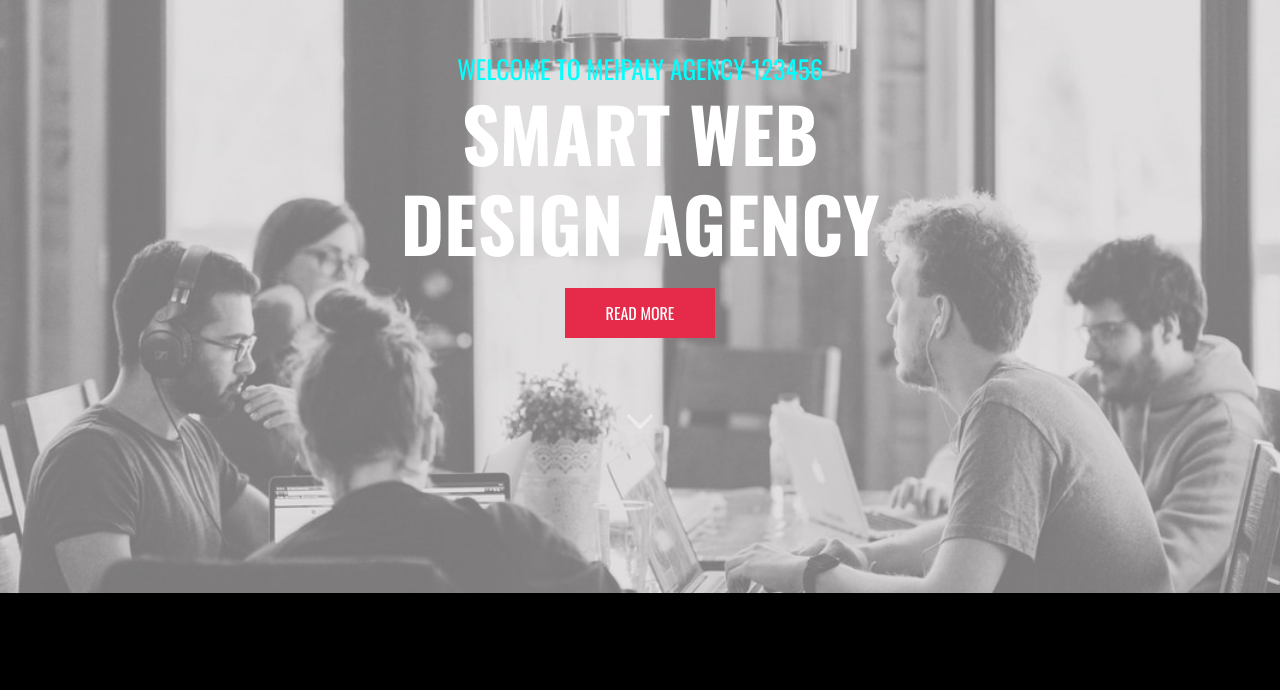
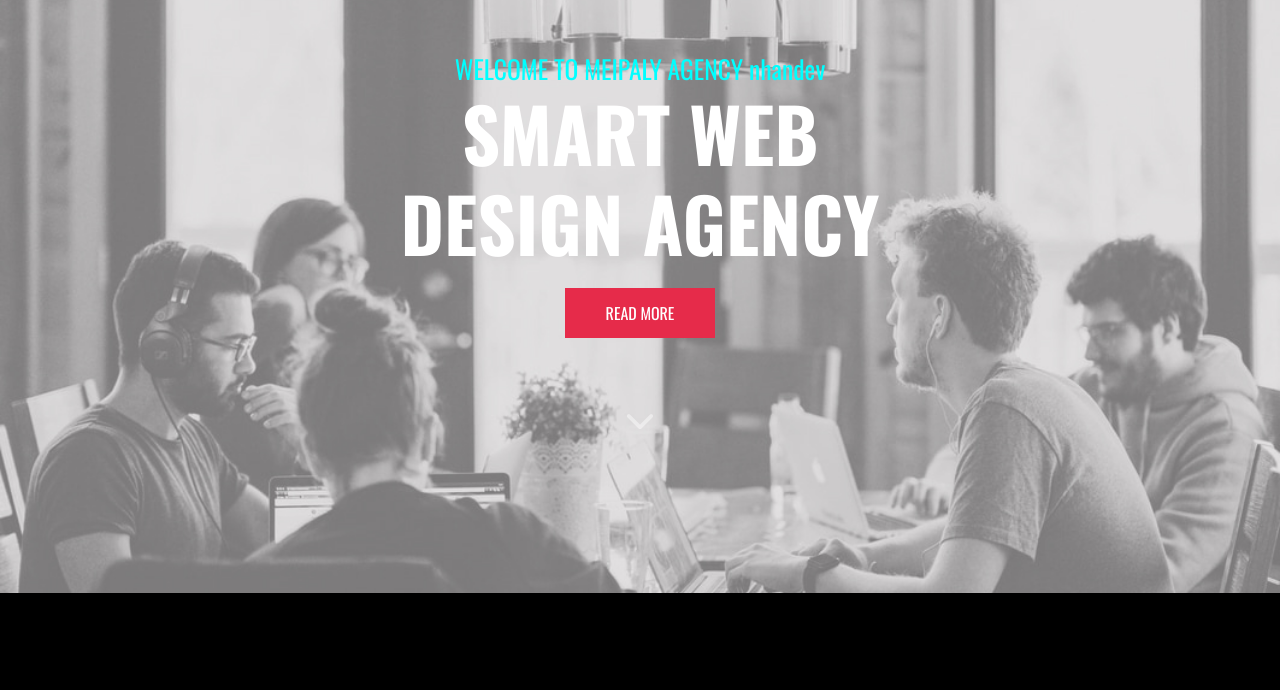
Before and after one commit to ducnhantapdev/BC82_demoGit, a website: page index.html in a window 1280 px wide. Shown: the part 103-793 px from the top of the page. Drawn offline with nearby package versions, Linux system fonts and the light colour scheme; some packages are replaced by stand-ins of ours; a script that the page names is missing.

Commit message:
new change index

```diff
--- a/index.html
+++ b/index.html
@@ -62,7 +62,7 @@
         <section id="wrapper__welcome">
             <div class="wrapper__welcome">
                 <div class="welcome__content">
-                    <h1 style="color:aqua">WELCOME TO MEIPALY AGENCY 123456</h1>
+                    <h1 style="color:aqua">WELCOME TO MEIPALY AGENCY nhandev</h1>
                     <p class="p__first">SMART WEB </p>
                     <P class="p__second">DESIGN AGENCY</P>
                     <p class="p__third">READ MORE</p>
```
